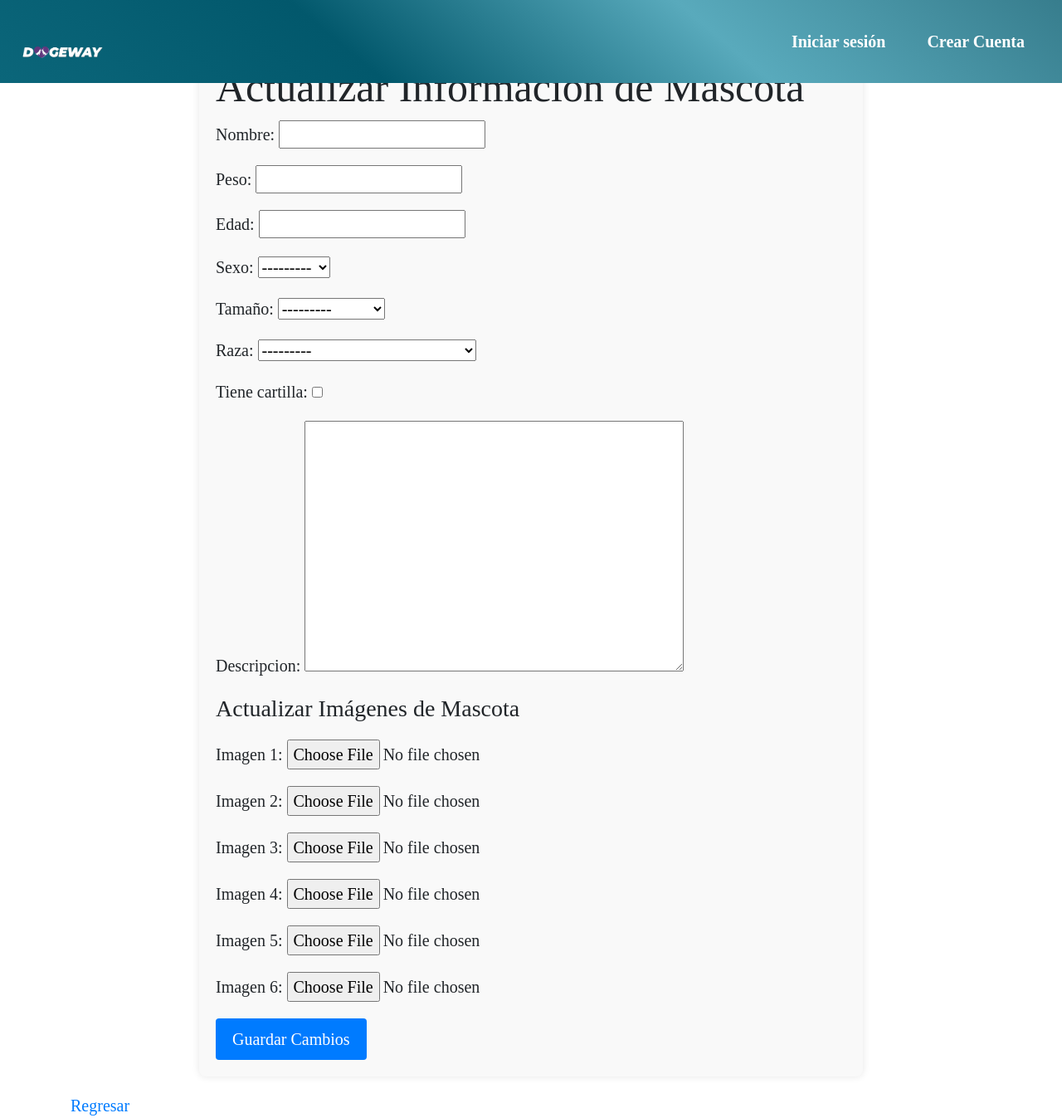
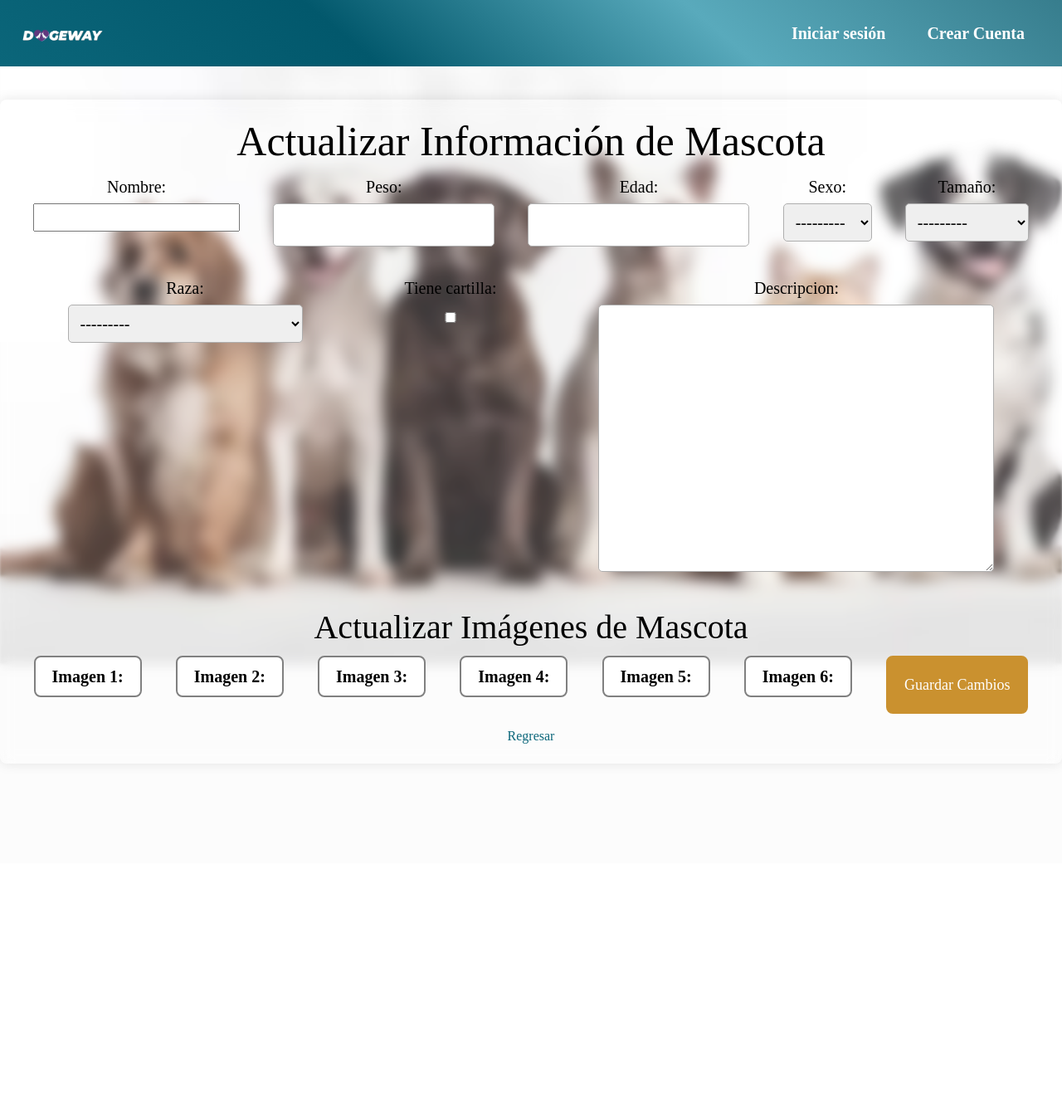
Before and after one commit to B4ZU27/Dogeaway_ingSoft, a Django app: template main_app/templates/mascota_actualizar.html in a window 1280 px wide. Shown: the whole page at 83% size. After the commit the page ends 922 px from the top, so only its background shows below. Run offline with Django 4.2, Linux system fonts and the light colour scheme; the template is opened without the code that fills it: values that come from a table or form of the project are taken from there, others are empty; data comes from the database, SQL or seed files in the repository; both versions use the stored data as it was after the commit.

Commit message:
se había borrado algo de mascota actualizar, pero al parecer ya está

```diff
--- a/main_app/static/css/mascota_actualizar.css
+++ b/main_app/static/css/mascota_actualizar.css
@@ -1,51 +1,162 @@
-/* Estilos para la página de actualización de información de mascotas */
-
-/* Estilos generales */
-h2 {
-    font-size: 28px;
-    margin-bottom: 20px;
+* {
+    font-family: 'Times New Roman', Times, serif;
 }
 
-form {
-    max-width: 800px;
-    margin: 0 auto;
+body {
+    background: linear-gradient(45deg, #ffffff, #fcfcfc, #fcfcfc);
+    background-size: 300% 300%;
+    animation: color 15s ease-in-out infinite;
+    margin: 0;
+    display: flex;
+    justify-content: center;
+    align-items: center;
+    min-height: 100vh;
+}
+
+@keyframes color {
+    0% {
+        background-position: 0 50%;
+    }
+    50% {
+        background-position: 100% 50%;
+    }
+    100% {
+        background-position: 0 50%;
+    }
+}
+.bk-container {
+    position: relative;
+    width: 100%;
+    height: 100%;
+  }
+
+  .bk {
+    background-image: url('../../static/imagenes/mascota-update4.jpeg');
+    position: absolute;
+    top: 0;
+    left: 0;
+    width: 100%;
+    height: 100%;
+    object-fit: cover;
+    filter: blur(1.5px);
+  }
+  @media screen and (min-width: 768px) {
+    .bk {
+      background-size: cover;
+    }
+  }
+.container {
+    color: #000000;
+    font-size: 20px;
+    max-width: 100%;
+    margin: 15vh auto;
     padding: 20px;
-    background-color: #f9f9f9;
+    background-color: rgba(255, 255, 255, 0.2);
+    box-shadow: 0 0 15px rgba(0, 0, 0, 0.1);
+    backdrop-filter: blur(8px);
     border-radius: 8px;
-    box-shadow: 0 0 10px rgba(0, 0, 0, 0.1);
+    text-align: center;
+    box-sizing: border-box;
+}
+
+#id_name,
+#id_peso,
+#id_edad,
+#id_sexo,
+#id_tamaño,
+#id_descripcion,
+#id_raza,
+#id_tiene_cartilla {
+    font-size: 20px;
+    width: 100%;
+    padding: 10px;
+    margin-bottom: 15px;
+    border: 1px solid #aeaeae;
+    border-radius: 5px;
+    box-sizing: border-box;
 }
 
 .mascota-form,
 .imagen-form {
-    margin-bottom: 20px;
+    display: flex;
+    flex-wrap: wrap;
+    justify-content: space-around;
 }
 
-/* Estilos para el botón de guardar cambios */
-button[type="submit"] {
-    padding: 10px 20px;
-    background-color: #007bff;
-    color: #fff;
-    border: none;
-    border-radius: 4px;
-    cursor: pointer;
-    transition: background-color 0.3s;
+.image-form {
+    display: flex;
+    flex-wrap: wrap;
+    justify-content: space-around;
 }
 
-button[type="submit"]:hover {
-    background-color: #0056b3;
+
+.image-form input[type="file"] {
+    display: none;
 }
 
-/* Estilos para el enlace de regresar */
-a {
-    display: block;
-    margin-top: 20px;
-    text-decoration: none;
-    color: #007bff;
-    transition: color 0.3s;
+
+.image-form label {
+    border: 2px solid gray;
+    color: #000000;
+    background-color: rgb(255, 255, 255);
+    padding: 8px 20px;
+    border-radius: 8px;
+    font-size: 20px;
+    font-weight: bold;
+    cursor: pointer;
+    margin-bottom: 10px;
+    text-align: center;
+    width: 100%;
+    box-sizing: border-box;
 }
 
-a:hover {
-    color: #0056b3;
+.image-form label:hover {
+    background-color: gray;
+    color: rgb(149, 60, 60);
+    transition: all 0.3s ease-in-out;
+    transform: scale(1.1);
 }
 
-/* Estilos adicionales si es necesario */
+
+.form-group {
+    width: 48%;
+    margin-bottom: 15px;
+}
+
+label {
+    display: block;
+    margin-bottom: 5px;
+}
+
+
+.image-form button[type="submit"] {
+    border: 2px solid #ca912f;
+    background-color: #ca912f;
+    color: #fff;
+    padding: 10px 20px;
+    border-radius: 8px;
+    font-size: 18px;
+    cursor: pointer;
+    transition: background-color 0.3s ease-in-out;
+    margin-bottom: 10px;
+}
+
+.image-form button[type="submit"]:hover {
+    background-color: #ce8405;
+    transition: all 0.3s ease-in-out;
+    transform: scale(1.1);
+}
+
+
+.container a {
+    text-decoration: none;
+    color: #0B667A;
+    font-size: 16px;
+}
+
+
+.container a:hover {
+    color: #05284e;
+    transition: all 0.3s ease-in-out;
+    transform: scale(1.5);
+}
```
Also changed, not shown: main_app/static/css/registroImagenes_Mascota.css (+70 -0 lines), main_app/templates/registroImagenes_Mascota.html (+79 -1 lines), db.sqlite3.
